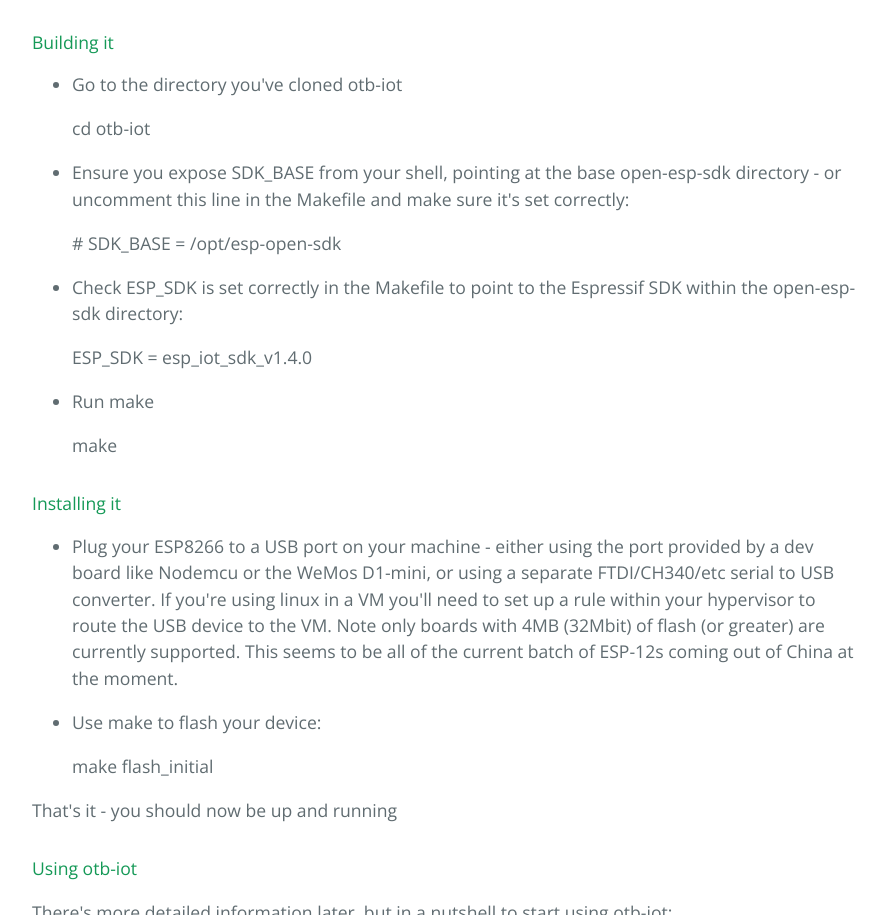
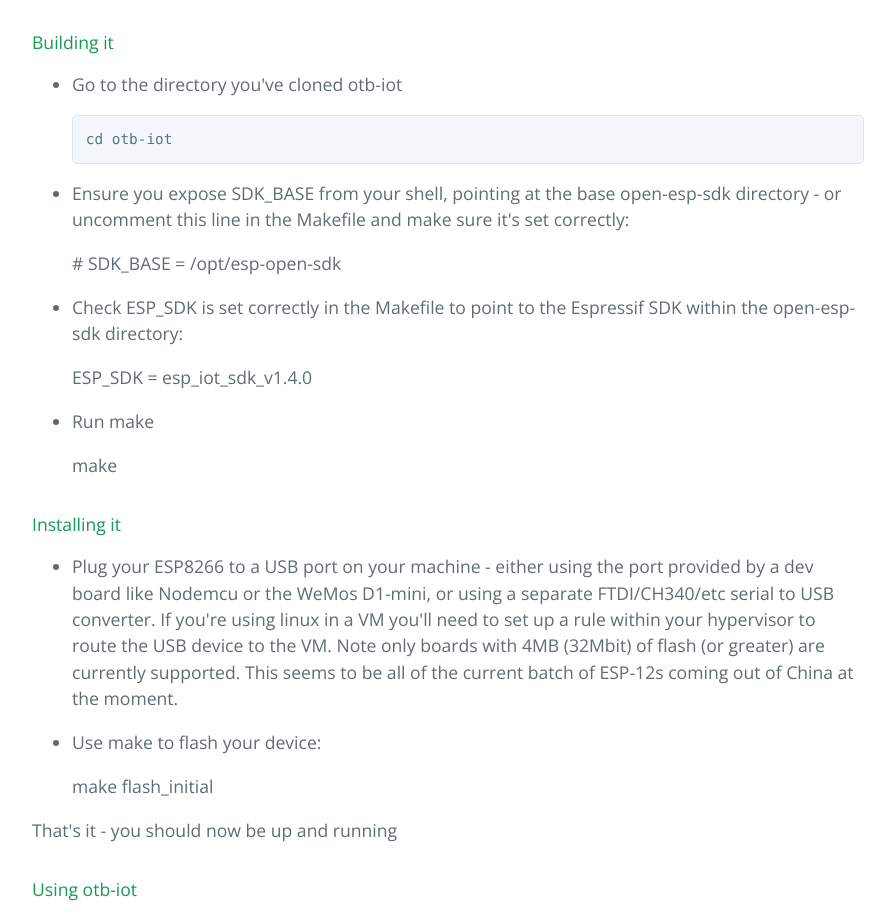
Before and after one commit to piersfinlayson/otb-iot, a plain HTML site: page index.html in a window 1280 px wide. Shown: the part 1707-2622 px from the top of the page, without its empty margins (192-1087 px from the left). Drawn offline with nearby package versions, Linux system fonts and the light colour scheme.

Commit message:
Update index.html

```diff
--- a/index.html
+++ b/index.html
@@ -77,7 +77,7 @@
 <li>
 <p>Go to the directory you've cloned otb-iot</p>
 
-<p>cd otb-iot</p>
+<pre><code>cd otb-iot</code></pre>
 </li>
 <li>
 <p>Ensure you expose SDK_BASE from your shell, pointing at the base open-esp-sdk directory - or uncomment this line in the Makefile and make sure it's set correctly:</p>
```
